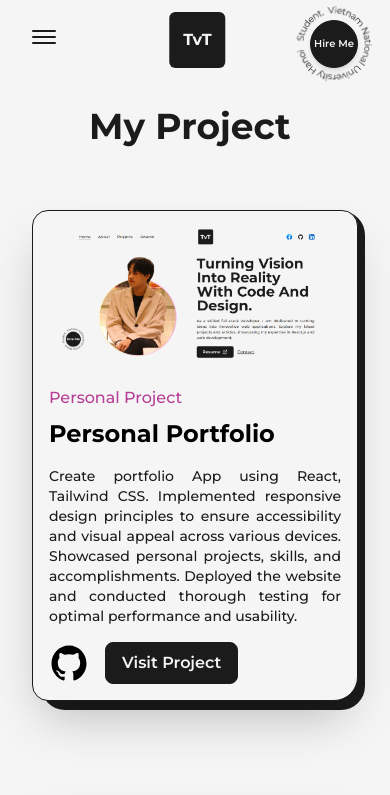
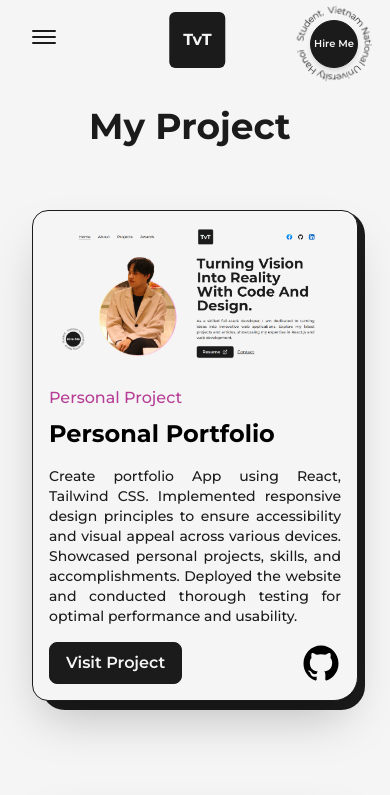
Before and after one commit to tran-tuong/Portfolio, a Next.js app: page /projects in a window 390 px wide. Shown: the top 795 px of the page. Built offline with nearby package versions, Linux system fonts and the light colour scheme.

Commit message:
modify-responsive

```diff
--- a/src/components/NavBar.js
+++ b/src/components/NavBar.js
@@ -168,12 +168,12 @@ const NavBar = () => {
               className=""
               toggle={handleClick}
             />
-            <CustomMobileLink
+            {/* <CustomMobileLink
               href="/awards"
               title="Awards"
               className=""
               toggle={handleClick}
-            />
+            /> */}
           </nav>
 
           <nav className="flex items-center justify-center flex-wrap mt-6">
--- a/src/pages/projects.js
+++ b/src/pages/projects.js
@@ -90,14 +90,17 @@ const FeaturedProject = ({ type, title, summary, img, link, github }) => {
         <p className="my-2 font-medium text-dark text-justify sm:text-sm">
           {summary}
         </p>
-        <div href={link} className="mt-2 flex items-center">
+        <div
+          href={link}
+          className="w-full mt-2 flex items-center justify-between flex-row-reverse"
+        >
           <Link href={github} target="_blank" className="w-10">
             <GithubIcon />
           </Link>
           <Link
             href={link}
             target="_blank"
-            className="ml-4 rounded-lg bg-dark text-light p-2 px-6 text-lg font-semibold hover:bg-light hover:text-dark border
+            className=" rounded-lg bg-dark text-light p-2 px-6 text-lg font-semibold hover:bg-light hover:text-dark border
             border-solid border-dark sm:px-4 sm:text-base"
           >
             {" "}
```
